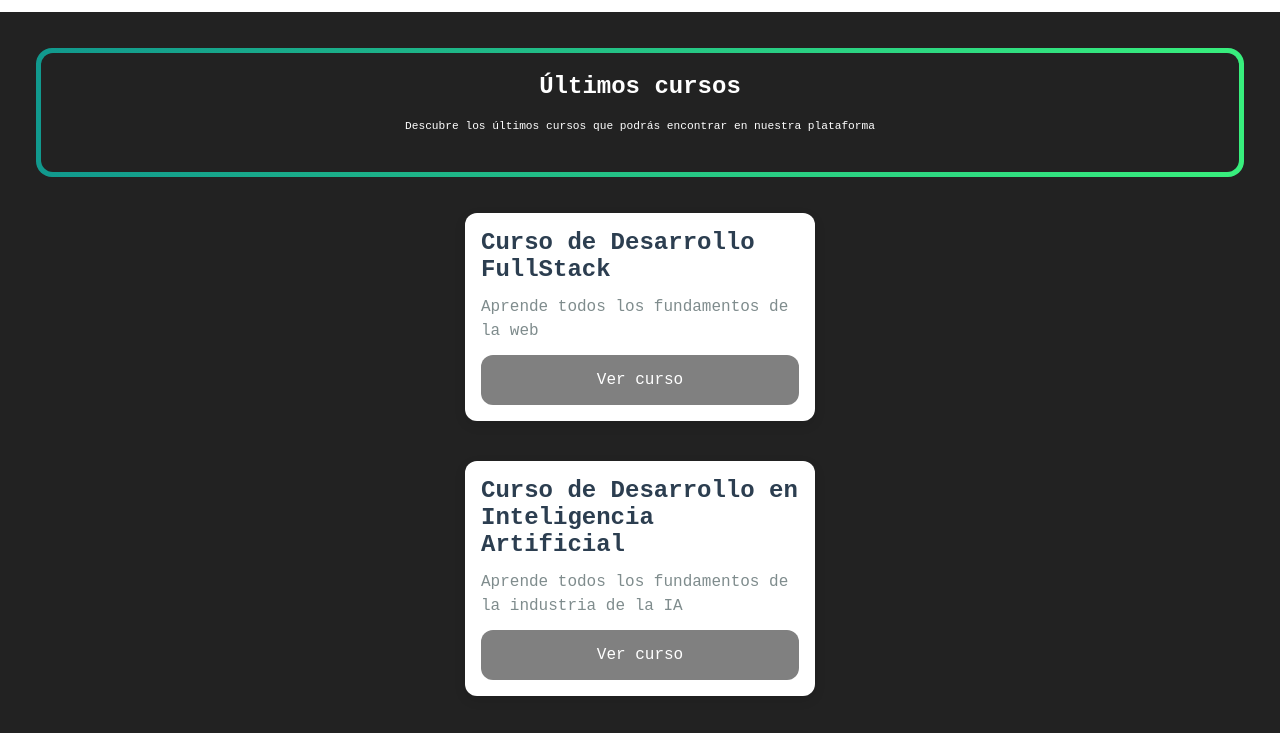
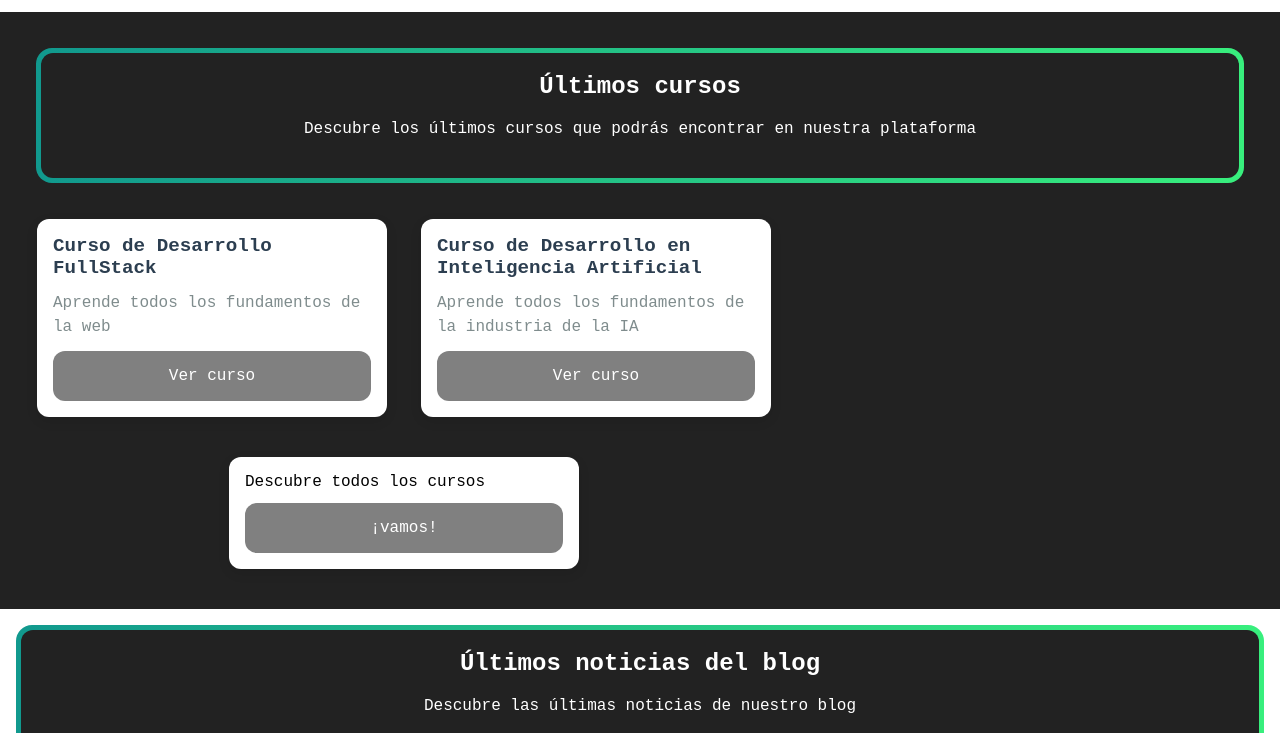
Before and after one commit to sdsiridia/academia, a website built with Vite: page index.html in a window 1280 px wide. Shown: the part 700-1433 px from the top of the page. Built offline with nearby package versions, Linux system fonts and the light colour scheme; files whose address does not match are found by name; a web font is replaced by a local one.

Commit message:
home modo tablet listo

```diff
--- a/index.html
+++ b/index.html
@@ -131,9 +131,9 @@
             </p>
             <div>
               <a class="tarjeta-footer" href="cursos/curso-ia.html">Ver curso</a>
-            </>
+            </div>
           </article>
-          <article class="tarjeta">
+          <article class="tarjeta forzar-salto">
             <p>
               Descubre todos los cursos
             </p>
--- a/src/sass/layout/_main.scss
+++ b/src/sass/layout/_main.scss
@@ -167,6 +167,9 @@
                 font-size: .70rem;
                 margin-bottom: 20px;
                 color:v.$white;
+                @include m.breakpoint(tablet){
+                    font-size: 1rem;
+                }
             }
         }
     }
@@ -174,6 +177,14 @@
 .tarjetas{
     display: flex;
     flex-direction: column;
+    @include m.breakpoint(tablet){
+        flex-wrap: wrap;
+        flex-direction: row;
+        max-width: 768px;
+        // gap: 10px;
+        justify-content: center;
+        // align-items: center;
+    }
 }
 
 .tarjeta {
@@ -193,6 +204,17 @@
     gap: 12px;
     // align-items: center;
     justify-content: center;
+    @include m.breakpoint(tablet){
+        //
+        // flex: 1;
+
+        // width: 100px;
+        // height: 100px;
+        justify-content: space-between;
+        }
+        .forzar-salto {
+        flex-basis: 100%; /* Fuerza a este div y a los siguientes a bajar de línea */
+        }
     .tarjeta-descripcion{
         flex-grow: 1;
         flex-shrink: 1;
@@ -224,6 +246,9 @@
     font-size: 1.5rem;
     color: #2c3e50;
     margin: 0;
+    @include m.breakpoint(tablet){
+        font-size: 1.2rem;
+    }
 }
 
 .tarjeta-descripcion {
@@ -231,6 +256,9 @@
     color: #7f8c8d;
     line-height: 1.5;
     margin: 0;
+    @include m.breakpoint(tablet){
+        font-size: 1rem;
+    }
 }
 
 
```
